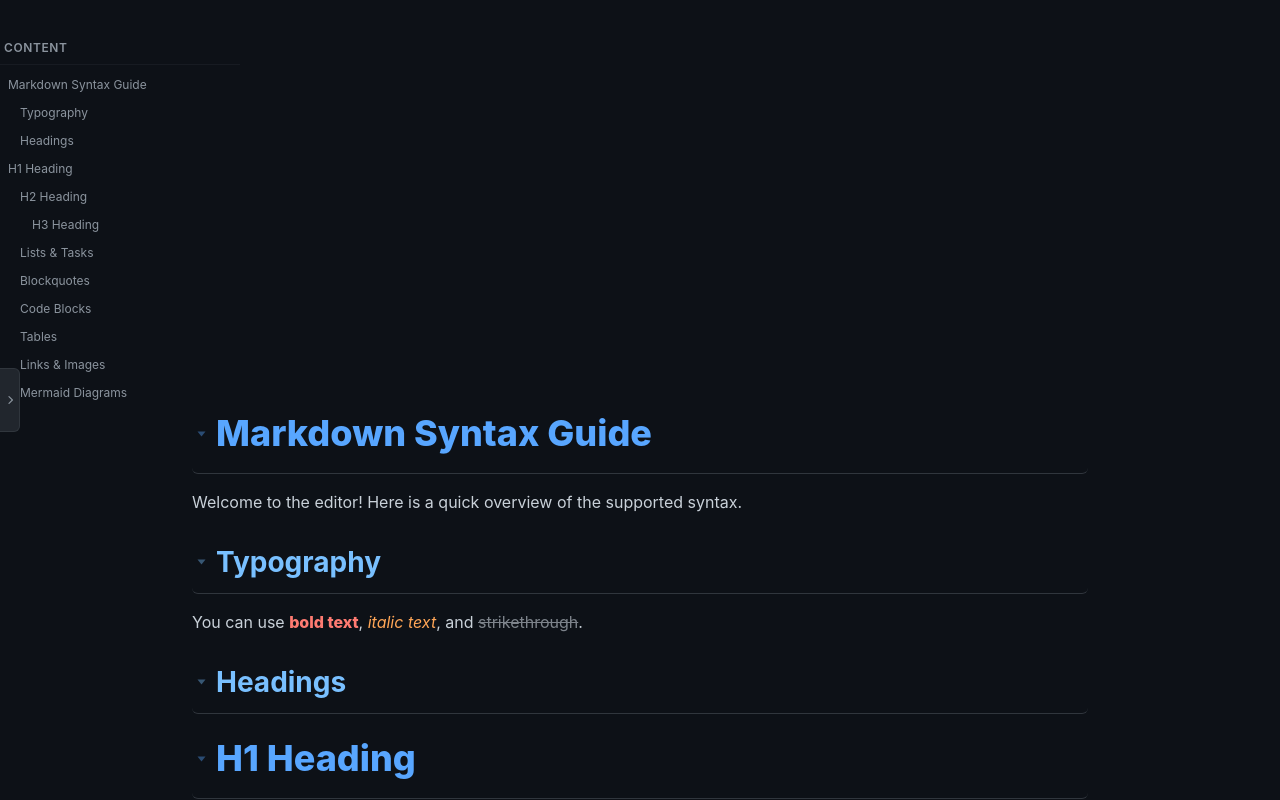
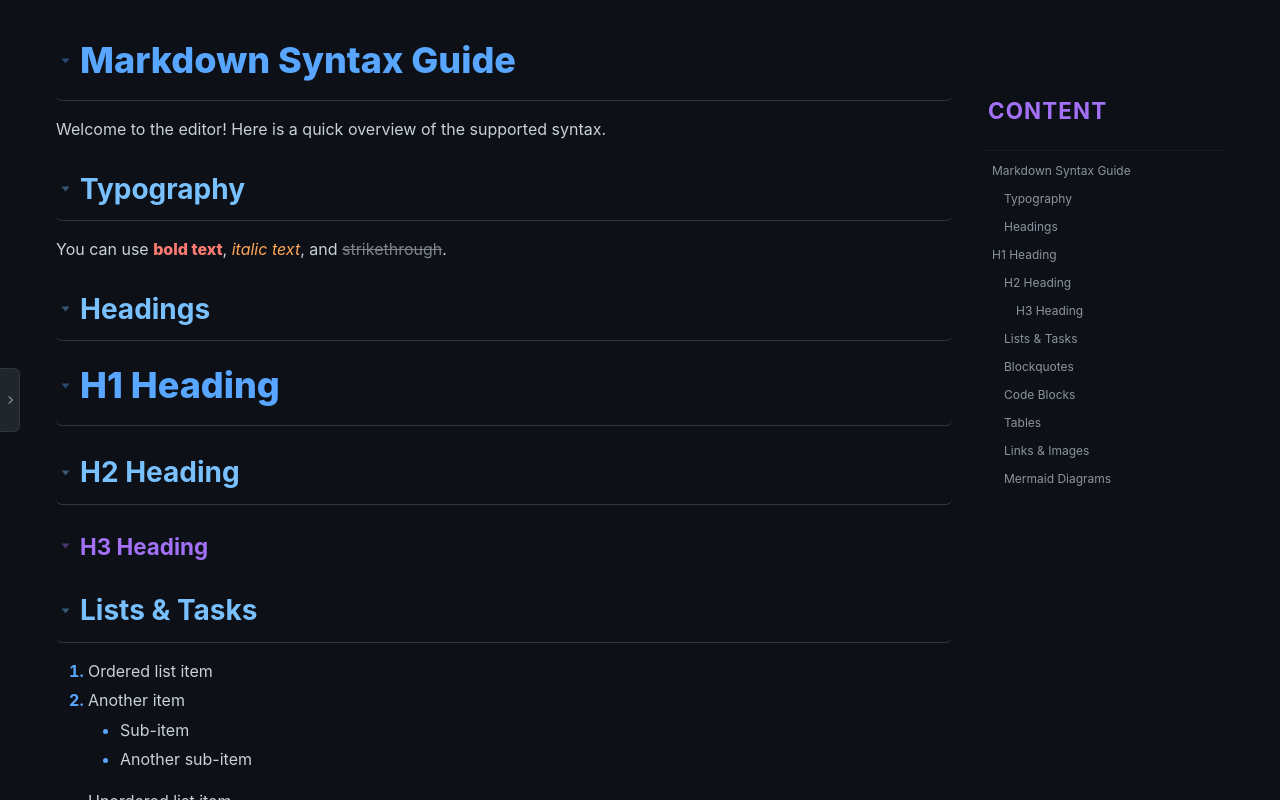
Before and after one commit to eden0118/mermaid-uml-studio, a Next.js app: page /markdown in a window 1280 px wide. Both pictures are taken after a click on the button 649 px from the left and 400 px from the top of the page. Built offline with nearby package versions, Linux system fonts and the light colour scheme.

Commit message:
refactor: introduce layout mode to MarkdownOutline to support both floating and sidebar rendering styles

```diff
--- a/components/MarkdownOutline.tsx
+++ b/components/MarkdownOutline.tsx
@@ -12,6 +12,7 @@ interface MarkdownOutlineProps {
   isOutlineOpen: boolean;
   setIsOutlineOpen: React.Dispatch<React.SetStateAction<boolean>>;
   scrollToHeading: (id: string) => void;
+  mode: 'floating' | 'sidebar';
 }
 
 const MarkdownOutline: React.FC<MarkdownOutlineProps> = memo(({
@@ -20,13 +21,15 @@ const MarkdownOutline: React.FC<MarkdownOutlineProps> = memo(({
   isOutlineOpen,
   setIsOutlineOpen,
   scrollToHeading,
+  mode,
 }) => {
   if (headings.length === 0) return null;
 
-  return (
-    <>
-      {/* Outline Toggle Button — 右上角小 icon (僅在非側邊欄模式下顯示) */}
-      {!isOutlineSidebar && (
+  if (mode === 'floating') {
+    if (isOutlineSidebar) return null;
+    return (
+      <>
+        {/* Outline Toggle Button — 右上角小 icon (僅在非側邊欄模式下顯示) */}
         <button
           data-outline-toggle
           onClick={() => setIsOutlineOpen((prev) => !prev)}
@@ -47,10 +50,8 @@ const MarkdownOutline: React.FC<MarkdownOutlineProps> = memo(({
             <line x1="3" y1="18" x2="3.01" y2="18" />
           </svg>
         </button>
-      )}
 
       {/* Outline Panel — 浮動面板 (僅在非側邊欄模式下顯示) */}
-      {!isOutlineSidebar && (
         <div
           data-outline-panel
           className={`absolute top-12 right-3 z-20 w-64 max-h-[60vh] rounded-xl bg-[#161b22]/95 backdrop-blur-xl border border-[#30363d] shadow-2xl transition-all duration-200 origin-top-right ${
@@ -88,11 +89,14 @@ const MarkdownOutline: React.FC<MarkdownOutlineProps> = memo(({
             })}
           </nav>
         </div>
-      )}
+      </>
+    );
+  }
 
-      {/* Docusaurus-style Sticky Outline (僅在側邊欄模式下顯示) */}
-      {isOutlineSidebar && (
-        <div className="w-60 sticky top-8 flex-shrink-0 hidden lg:block select-none">
+  if (mode === 'sidebar') {
+    if (!isOutlineSidebar) return null;
+    return (
+      <div className="w-60 sticky top-8 flex-shrink-0 hidden lg:block select-none" data-outline-sidebar>
           <div className="px-1 py-2 border-b border-[#30363d]/30 mb-2">
             <h3 className="text-xs font-semibold text-[#8b949e] uppercase tracking-wider">Content</h3>
           </div>
@@ -112,9 +116,10 @@ const MarkdownOutline: React.FC<MarkdownOutlineProps> = memo(({
             })}
           </nav>
         </div>
-      )}
-    </>
-  );
+    );
+  }
+
+  return null;
 });
 
 MarkdownOutline.displayName = 'MarkdownOutline';
--- a/components/MarkdownPreview.tsx
+++ b/components/MarkdownPreview.tsx
@@ -357,6 +357,7 @@ const MarkdownPreview: React.FC<MarkdownPreviewProps> = memo(({ code, previewCon
             isOutlineOpen={isOutlineOpen}
             setIsOutlineOpen={setIsOutlineOpen}
             scrollToHeading={scrollToHeading}
+            mode="floating"
           />
 
           {/* Main Scroll Content Area */}
@@ -463,6 +464,14 @@ const MarkdownPreview: React.FC<MarkdownPreviewProps> = memo(({ code, previewCon
                 <div ref={contentRef} dangerouslySetInnerHTML={{ __html: htmlContent }} />
               </div>
 
+              <MarkdownOutline
+                headings={headings}
+                isOutlineSidebar={isOutlineSidebar}
+                isOutlineOpen={isOutlineOpen}
+                setIsOutlineOpen={setIsOutlineOpen}
+                scrollToHeading={scrollToHeading}
+                mode="sidebar"
+              />
             </div>
           </div>
         </div>
```
